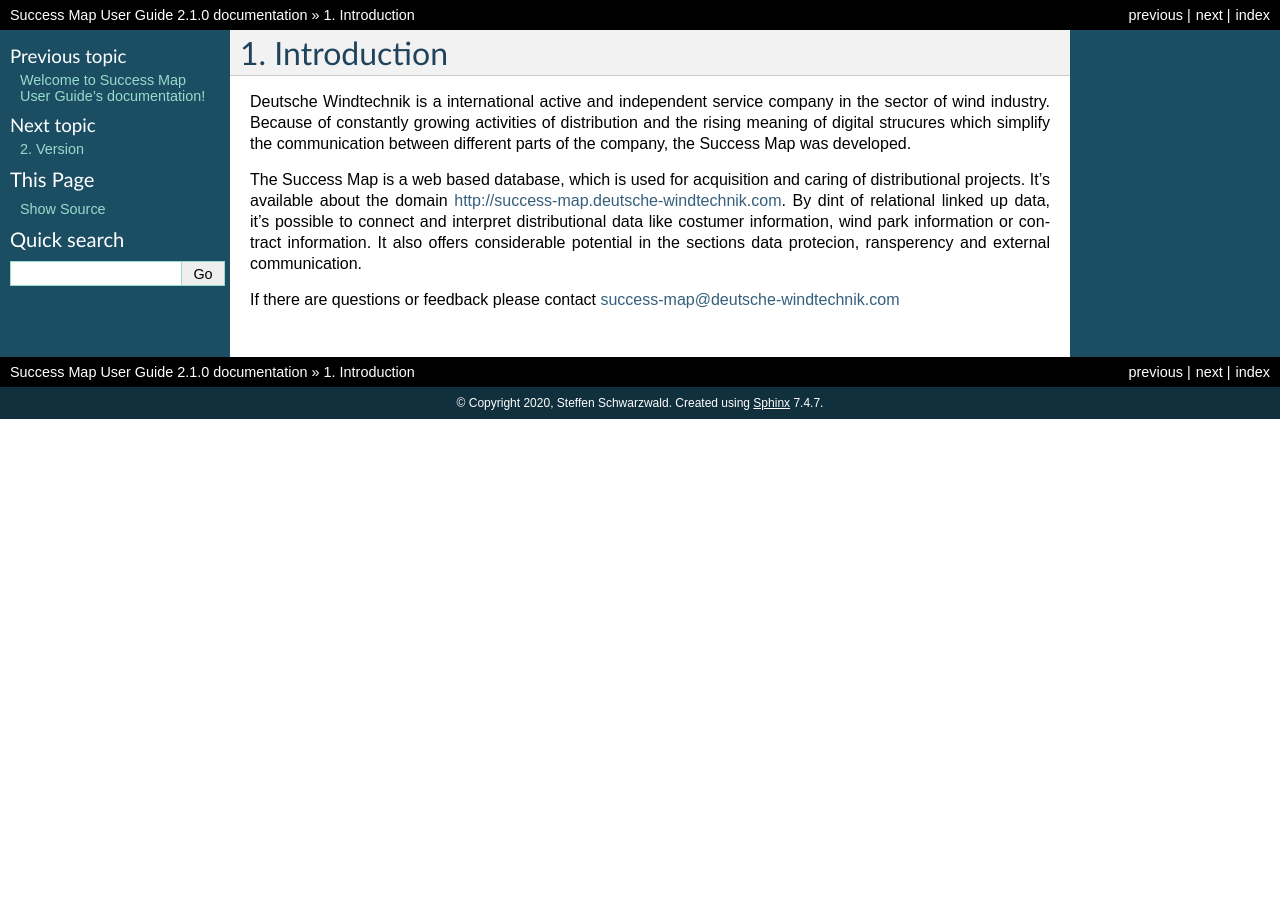
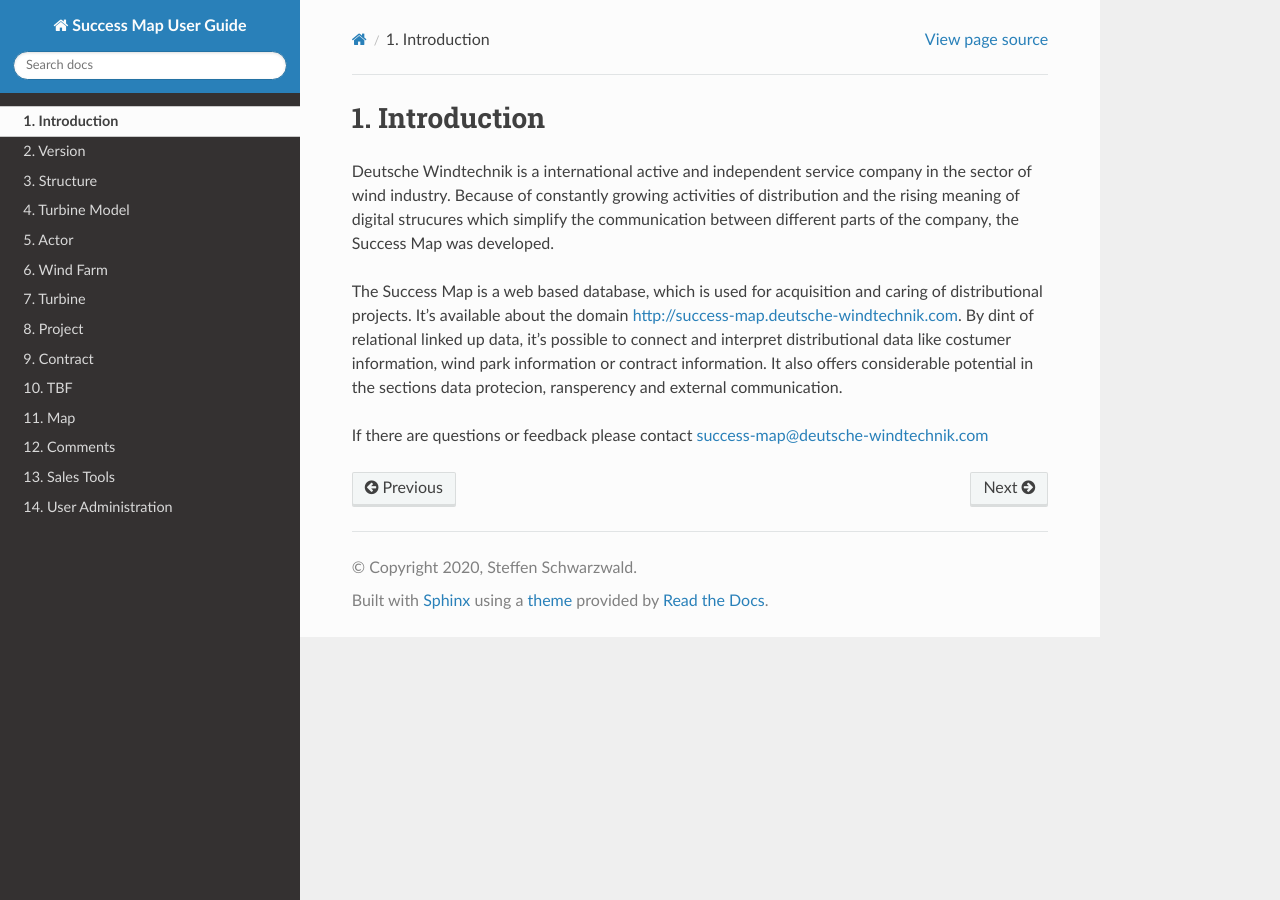
Before and after one commit to S73FF3N/iwedb, a Sphinx documentation site: the page built from docs/source/introduction.rst, in a window 1280 px wide. Built offline with Sphinx 7.4.7 and the Read the Docs theme 2.0.0, drawn with Linux system fonts in a browser that asks for light colours.

Commit message:
adding first commit for documentation

```diff
--- a/docs/source/conf.py
+++ b/docs/source/conf.py
@@ -75,16 +75,16 @@
 # The theme to use for HTML and HTML Help pages.  See the documentation for
 # a list of builtin themes.
 #
-html_theme = 'classic'
+html_theme = 'sphinx_rtd_theme'
 
 # Theme options are theme-specific and customize the look and feel of a theme
 # further.  For a list of options available for each theme, see the
 # documentation.
 #
-html_theme_options = {
-        "rightsidebar": "false",
-        "relbarbgcolor": "black"
-        }
+#html_theme_options = {
+#        "rightsidebar": "false",
+#        "relbarbgcolor": "black"
+#        }
 
 # Add any paths that contain custom static files (such as style sheets) here,
 # relative to this directory. They are copied after the builtin static files,
```
